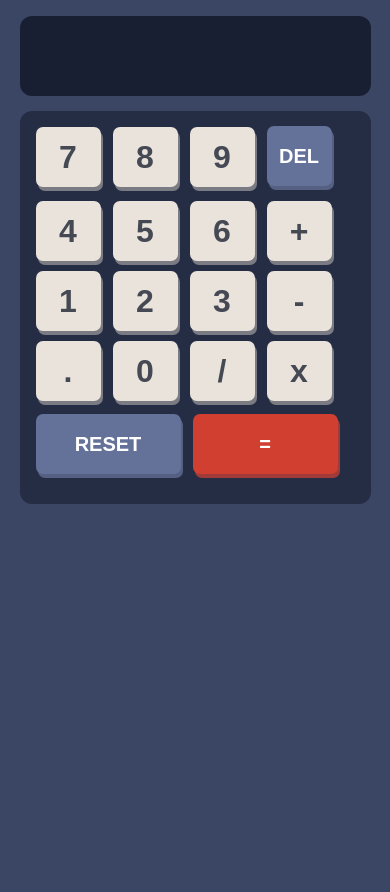
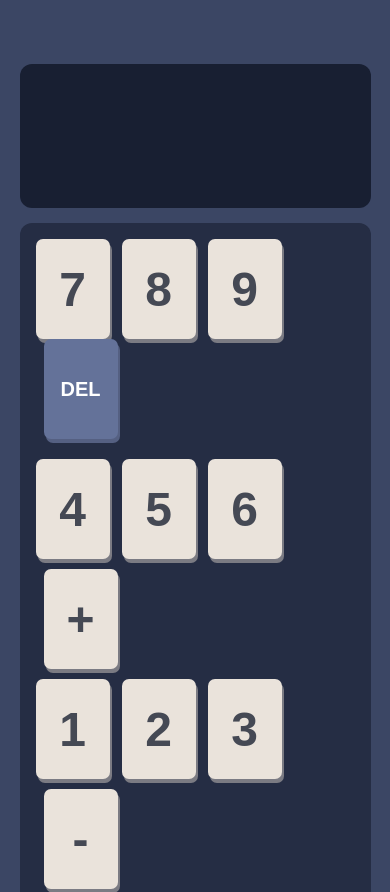
Before and after one commit to brenoiscde/Calculadora-web, a plain HTML site: page index.html in a window 390 px wide. Shown: the top 892 px of the page. Before the commit the page ends 844 px from the top, so only its background shows below. Drawn offline with Linux system fonts and the light colour scheme.

Commit message:
novamenteresponsi

```diff
--- a/css/style.css
+++ b/css/style.css
@@ -7,11 +7,19 @@
 body{
     background-color: #3b4664;
 }
+h1{
+    margin: 0 13rem 15px 0;
+    font-family: "Poppins", sans-serif;
+    font-weight: 400;
+    color: #eae3db;
+    font-size: 48px;
+    font-weight: 600;
+}
 main{
     display: flex;
     flex-direction: column;
     justify-content: center;
-    margin-top: 10rem;
+    margin-top: 7rem;
     width: 100%;
     align-items: center;
 }
@@ -30,7 +38,7 @@ main{
     font-weight: 400;
     padding-left: 20px;
     padding-right: 20px;
-    text-align: right;
+    text-align: end;
 }
 .botoes{
     background-color: #252d44;
@@ -87,19 +95,18 @@ button:hover{
 }
 @media (max-width:425px){
     main{
-        margin-top: 1rem;
+        margin-top: 4rem;
     }
     button{
-        font-size: 2rem;
-        width: 65px;
-        height: 60px;
+        font-size: 3rem;
+        width: 74px;
+        height: 100px;
         border-radius: 7px;
     }
     #label{
         width: 90%;
-        height: 5rem;
-        font-size: 3rem;
-
+        height: 9rem;
+        font-size: 5rem;
     }
     .botoes{
         width: 90%;
@@ -112,13 +119,13 @@ button:hover{
         width: 100%;
     }
     .button-reset{
-        width: 145px;
+        width: 156px;
     }
     .button-resultado{
-        width: 145px;
+        width: 160px;
     }
     .button-del{
         position: relative;
-        bottom: 5px;
+        bottom: 10px;
     }
 }
```
